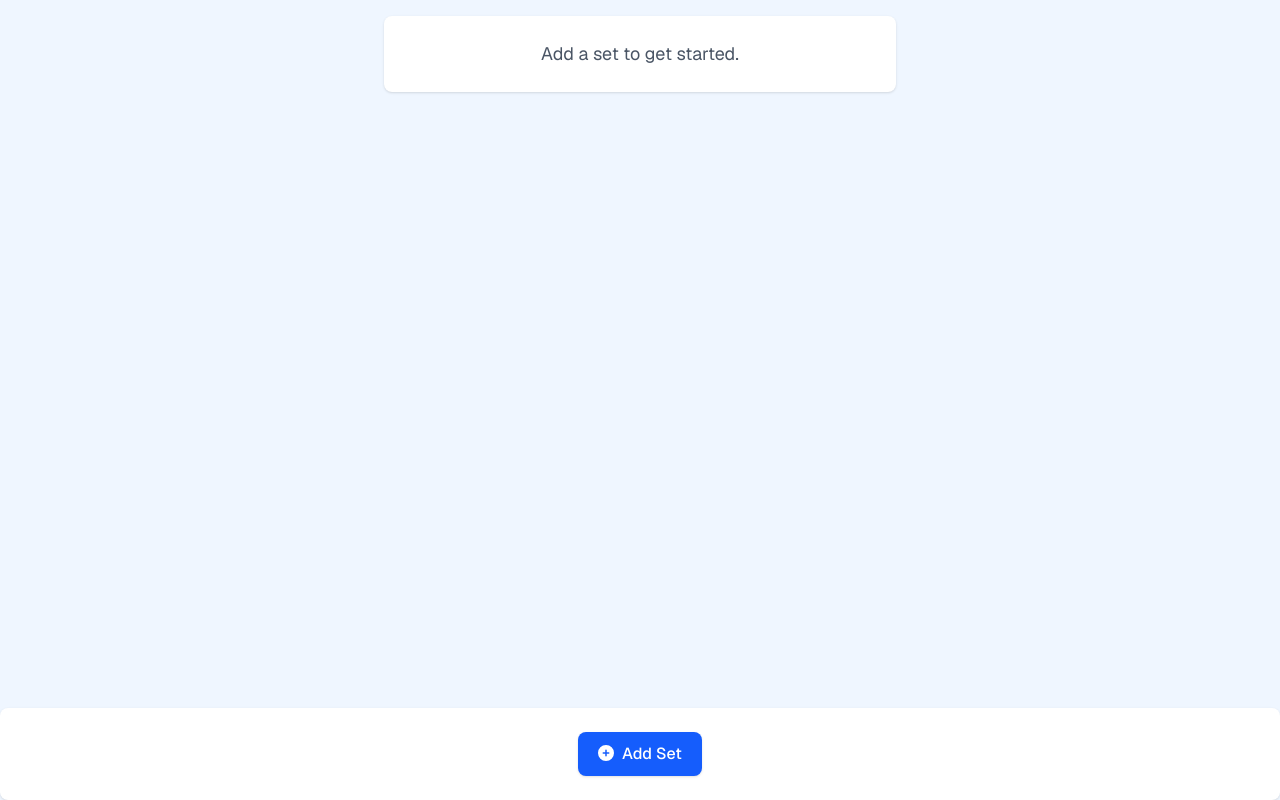
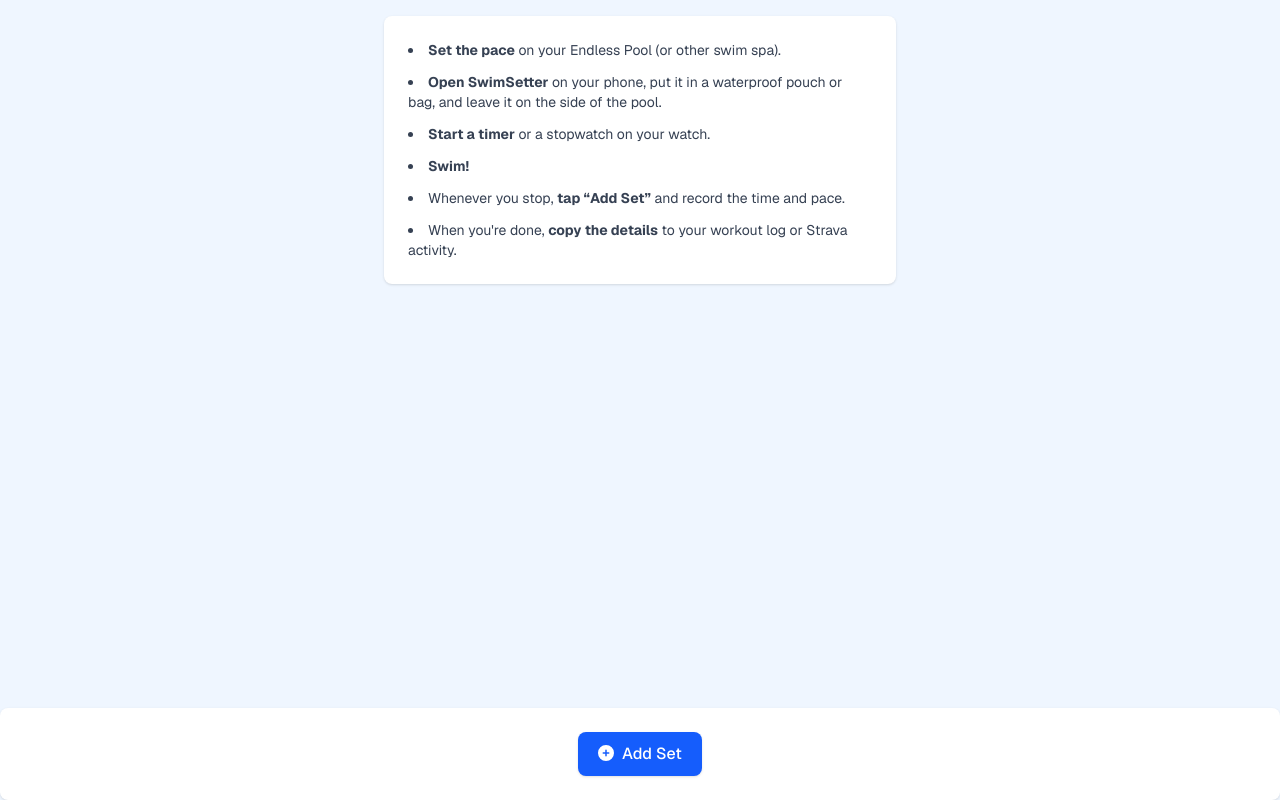
Before and after one commit to gesteves/swimsetter, a Next.js app: page / in a window 1280 px wide. Built offline with nearby package versions, Linux system fonts and the light colour scheme.

Commit message:
Change intro

```diff
--- a/app/components/Intro.js
+++ b/app/components/Intro.js
@@ -3,7 +3,14 @@ import Card from './Card';
 export default function Intro() {
   return (
     <Card>
-      <p className="text-gray-600 text-center">Add a set to get started.</p>
+      <ul className="text-gray-700 text-sm space-y-3 list-disc list-inside">
+        <li><strong>Set the pace</strong> on your Endless Pool (or other swim spa).</li>
+        <li><strong>Open SwimSetter</strong> on your phone, put it in a waterproof pouch or bag, and leave it on the side of the pool.</li>
+        <li><strong>Start a timer</strong> or a stopwatch on your watch.</li>
+        <li><strong>Swim!</strong></li>
+        <li>Whenever you stop, <strong>tap “Add Set”</strong> and record the time and pace.</li>
+        <li>When you're done, <strong>copy the details</strong> to your workout log or Strava activity.</li>
+      </ul>
     </Card>
   );
 }
```
